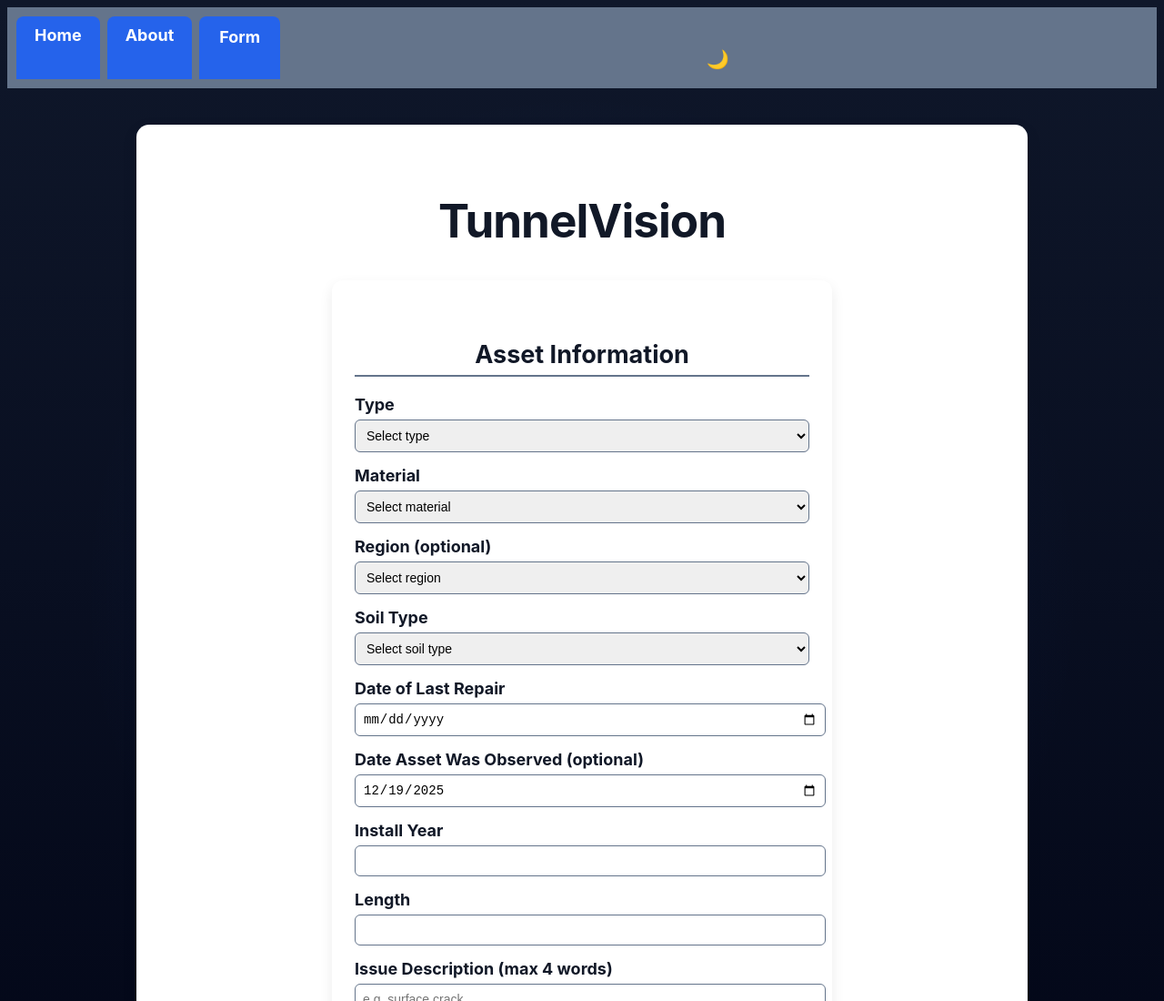
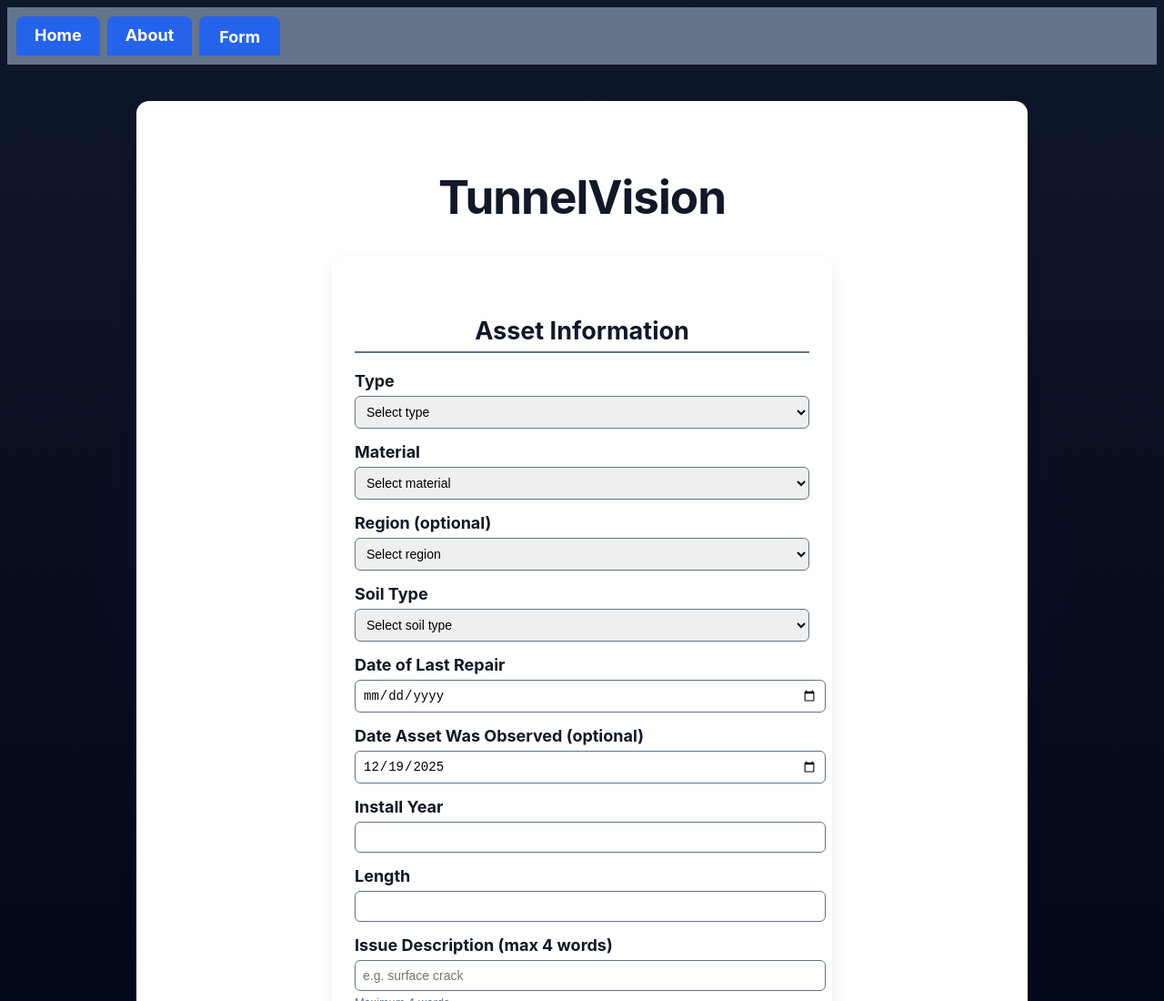
Before and after one commit to paradox1065/TunnelVision, a plain HTML site: page front_end/Form.html in a window 1280 px wide. Shown: the top 1100 px of the page at 91% size. Drawn offline with Linux system fonts and the light colour scheme; a script that the page names is missing.

Commit message:
Revert "Update Form.html to have a dark mode"
This reverts commit 1b8fb191b4226c8e160b8c01235b4944c80a5ad1.

```diff
--- a/front_end/Form.html
+++ b/front_end/Form.html
@@ -8,12 +8,10 @@
 </head>
 <body>
   <script src="get_user_location.js"></script>
-  <div class="tabs">
+   <div class="tabs">
     <a href="index.html">Home</a>
     <a href="about.html">About</a>
     <a href="Form.html"class="active-tab">Form</a>
-
-    <button class="theme-toggle" onclick="toggleDarkMode()">🌙</button>
   </div>
   <div class="content">
   <h1>TunnelVision</h1>
```
